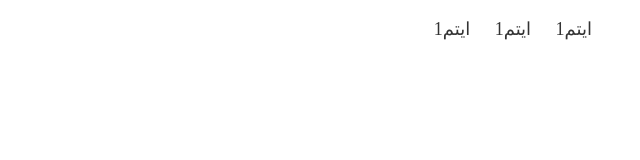
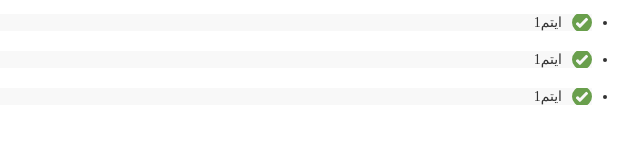
Before and after one commit to mosarezaei1/a_mini_html_css_project1, a plain HTML site: page index.html in a window 1280 px wide. Shown: the whole page, without its empty margins (640-1280 px from the left). Drawn offline with Linux system fonts and the light colour scheme.

Commit message:
list component

```diff
--- a/css/style.css
+++ b/css/style.css
@@ -89,3 +89,20 @@
   display: inline-block;
   margin-left: 2rem;
 }
+.list--tick .list--item {
+  background: url(/assts/images/tick.svg) no-repeat;
+  background-position: right center;
+  padding-right: 3rem;
+  margin-bottom: 1.5rem;
+}
+.list--tick .list--item{
+  background-color: #f8f8f8;
+  margin-bottom: 20px;
+}
+@media screen and(min-width:1024px) {
+  .list--tick .list--item{
+    font-size: 1.8rem;
+    margin-bottom: 2rem;
+  }
+
+}
--- a/index.html
+++ b/index.html
@@ -7,7 +7,7 @@
         <title>Document</title>
    </head>
     <body>
-    <ul class="list list--inlain">
+    <ul class="list--tick .list--item">
     <li class="list--item">ایتم1</li>
     <li class="list--item">ایتم1</li>
     <li class="list--item">ایتم1</li>
```
Also changed, not shown: assts/images/tick.svg (added).
